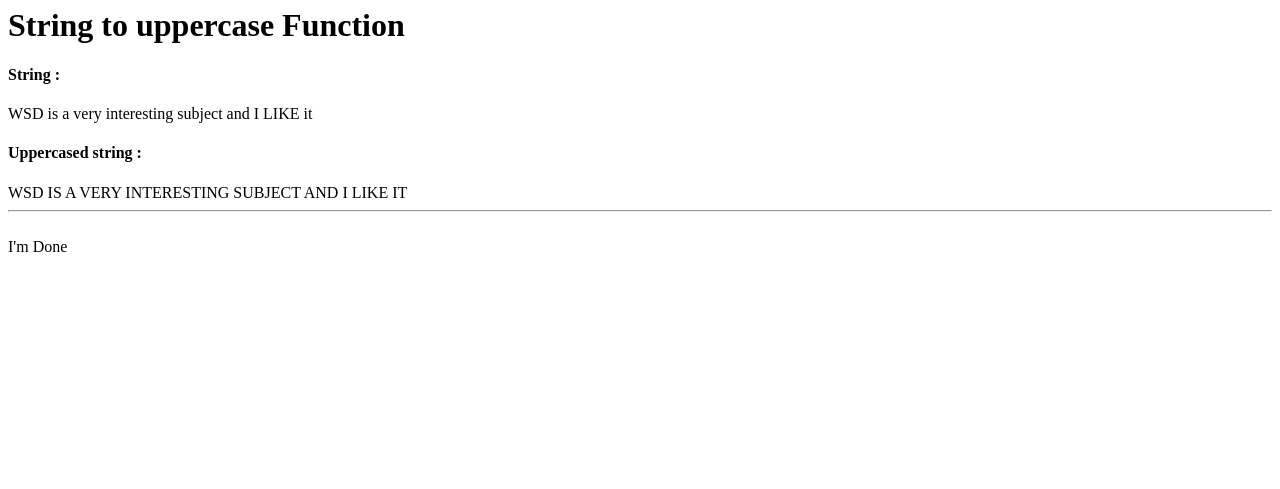
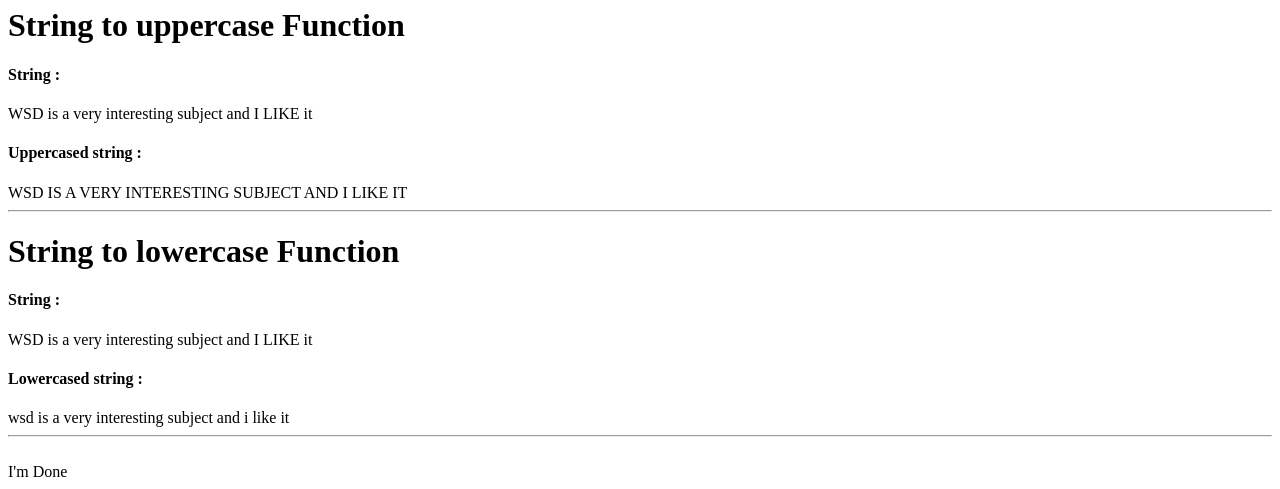
Before and after one commit to srk77/homework4, a PHP site: page / in a window 1280 px wide. Shown: the part 2543-3032 px from the top of the page. Before the commit the page ends 2795 px from the top, so only its background shows below. Run offline with PHP 8.4, Linux system fonts and the light colour scheme.

Commit message:
Added lowercase string

```diff
--- a/index.php
+++ b/index.php
@@ -44,9 +44,9 @@
 
 	$str2=	" WSD is a very interesting subject and I LIKE it ";
 	 $obj->toUpper($str2);
-     /*
+
          $obj->toLower($str2);
-*/
+
          class main {
 
         public function __construct()
@@ -205,6 +205,16 @@
 		echo strtoupper($str2);
 	        echo '<hr>';
 		}
+		public function toLower($str2)
+		{
+		echo '<h1>String to lowercase Function</h1>';
+	     	echo '<h4>String : </h4>';
+		echo $str2;
+		echo '<br>';
+		echo '<h4>Lowercased string : </h4>';
+		echo strtolower($str2);
+	        echo '<hr>';
+		}
 
 
 
```
